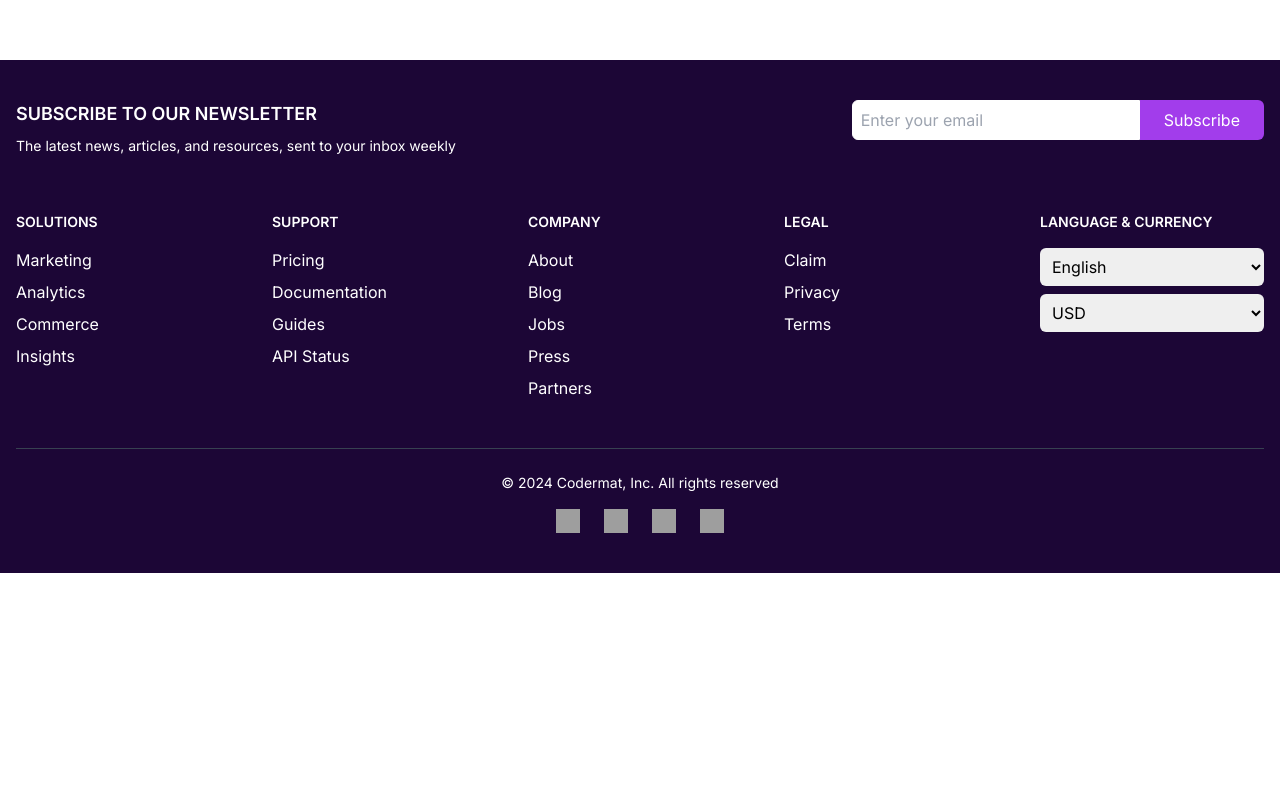
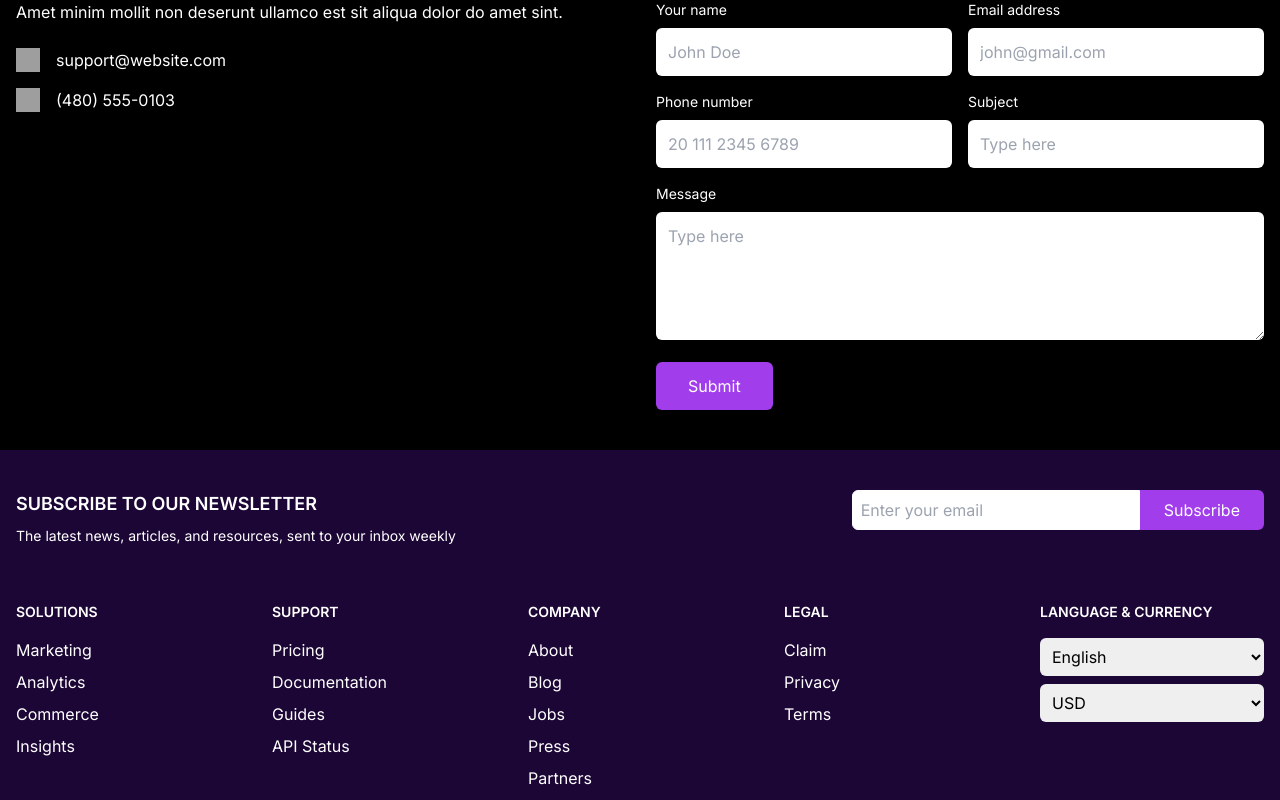
Before and after one commit to codermat03/codermat_app, a Next.js app: page / in a window 1280 px wide. Shown: the part 740-1540 px from the top of the page. Before the commit the page ends 1313 px from the top, so only its background shows below. Built offline with nearby package versions, Linux system fonts and the light colour scheme; grey boxes are pictures that could not be loaded.

Commit message:
contact form feature added

```diff
--- /dev/null
+++ b/src/app/components/contact-form/contact-form.tsx
@@ -0,0 +1,98 @@
+import React from "react";
+
+const ContactForm = () => {
+  return (
+    <section className="bg-black text-white py-10">
+      <div className=" mx-auto max-w-7xl px-4 grid md:grid-cols-2 gap-8">
+        {/* Contact Info Section */}
+        <div>
+          <h3 className="text-2xl font-semibold mb-4">Contact Info</h3>
+          <p className="mb-6">
+            Amet minim mollit non deserunt ullamco est sit aliqua dolor do amet
+            sint.
+          </p>
+          <div className="flex items-center mb-4">
+            <img
+              src="/icons/email.svg"
+              alt="Email Icon"
+              className="w-6 h-6 mr-4"
+            />
+            <a href="mailto:support@website.com" className="text-white">
+              support@website.com
+            </a>
+          </div>
+          <div className="flex items-center">
+            <img
+              src="/icons/phone.svg"
+              alt="Phone Icon"
+              className="w-6 h-6 mr-4"
+            />
+            <a href="tel:+14805550103" className="text-white">
+              (480) 555-0103
+            </a>
+          </div>
+        </div>
+
+        {/* Contact Form Section */}
+        <div>
+          <h3 className="text-2xl font-semibold mb-4">Send us a message</h3>
+          <form className="grid gap-4">
+            <div className="grid grid-cols-2 gap-4">
+              <div>
+                <label className="block text-sm mb-2">Your name</label>
+                <input
+                  type="text"
+                  placeholder="John Doe"
+                  className="w-full p-3 rounded-md text-black focus:outline-none"
+                />
+              </div>
+              <div>
+                <label className="block text-sm mb-2">Email address</label>
+                <input
+                  type="email"
+                  placeholder="john@gmail.com"
+                  className="w-full p-3 rounded-md text-black focus:outline-none"
+                />
+              </div>
+            </div>
+            <div className="grid grid-cols-2 gap-4">
+              <div>
+                <label className="block text-sm mb-2">Phone number</label>
+                <input
+                  type="text"
+                  placeholder="20 111 2345 6789"
+                  className="w-full p-3 rounded-md text-black focus:outline-none"
+                />
+              </div>
+              <div>
+                <label className="block text-sm mb-2">Subject</label>
+                <input
+                  type="text"
+                  placeholder="Type here"
+                  className="w-full p-3 rounded-md text-black focus:outline-none"
+                />
+              </div>
+            </div>
+            <div>
+              <label className="block text-sm mb-2">Message</label>
+              <textarea
+                placeholder="Type here"
+                className="w-full p-3 rounded-md text-black focus:outline-none h-32"
+              ></textarea>
+            </div>
+            <div>
+              <button
+                type="submit"
+                className="bg-[#a23deb] text-white p-3 rounded-md w-full md:w-auto px-8"
+              >
+                Submit
+              </button>
+            </div>
+          </form>
+        </div>
+      </div>
+    </section>
+  );
+};
+
+export default ContactForm;
--- a/src/app/components/shared/footer/footer.tsx
+++ b/src/app/components/shared/footer/footer.tsx
@@ -4,7 +4,7 @@ const Footer = () => {
   return (
     <footer className="bg-[#1c0636] text-white py-10">
       <div className="max-w-7xl mx-auto px-4">
-        <div className=" mb-10 flex justify-between">
+        <div className="mb-10 flex justify-between">
           <div>
             <h3 className="text-lg font-semibold">
               SUBSCRIBE TO OUR NEWSLETTER
@@ -30,45 +30,69 @@ const Footer = () => {
           <div>
             <h4 className="text-sm font-semibold mb-4">SOLUTIONS</h4>
             <ul>
-              {["Marketing", "Analytics", "Commerce", "Insights"].map(
-                (item) => (
-                  <li key={item} className="mb-2">
-                    {item}
+              <li className="mb-2">
+                <a href="/marketing">Marketing</a>
               </li>
-                )
-              )}
+              <li className="mb-2">
+                <a href="/analytics">Analytics</a>
+              </li>
+              <li className="mb-2">
+                <a href="/commerce">Commerce</a>
+              </li>
+              <li className="mb-2">
+                <a href="/insights">Insights</a>
+              </li>
             </ul>
           </div>
           <div>
             <h4 className="text-sm font-semibold mb-4">SUPPORT</h4>
             <ul>
-              {["Pricing", "Documentation", "Guides", "API Status"].map(
-                (item) => (
-                  <li key={item} className="mb-2">
-                    {item}
+              <li className="mb-2">
+                <a href="/pricing">Pricing</a>
               </li>
-                )
-              )}
+              <li className="mb-2">
+                <a href="/documentation">Documentation</a>
+              </li>
+              <li className="mb-2">
+                <a href="/guides">Guides</a>
+              </li>
+              <li className="mb-2">
+                <a href="/api-status">API Status</a>
+              </li>
             </ul>
           </div>
           <div>
             <h4 className="text-sm font-semibold mb-4">COMPANY</h4>
             <ul>
-              {["About", "Blog", "Jobs", "Press", "Partners"].map((item) => (
-                <li key={item} className="mb-2">
-                  {item}
+              <li className="mb-2">
+                <a href="/about">About</a>
               </li>
-              ))}
+              <li className="mb-2">
+                <a href="/blog">Blog</a>
+              </li>
+              <li className="mb-2">
+                <a href="/jobs">Jobs</a>
+              </li>
+              <li className="mb-2">
+                <a href="/press">Press</a>
+              </li>
+              <li className="mb-2">
+                <a href="/partners">Partners</a>
+              </li>
             </ul>
           </div>
           <div>
             <h4 className="text-sm font-semibold mb-4">LEGAL</h4>
             <ul>
-              {["Claim", "Privacy", "Terms"].map((item) => (
-                <li key={item} className="mb-2">
-                  {item}
+              <li className="mb-2">
+                <a href="/claim">Claim</a>
               </li>
-              ))}
+              <li className="mb-2">
+                <a href="/privacy">Privacy</a>
+              </li>
+              <li className="mb-2">
+                <a href="/terms">Terms</a>
+              </li>
             </ul>
           </div>
           <div>
@@ -89,14 +113,26 @@ const Footer = () => {
         <div className="mt-10 text-center border-t border-gray-700 pt-6">
           <p className="text-sm">© 2024 Codermat, Inc. All rights reserved</p>
           <div className="mt-4 flex justify-center space-x-6">
-            {["facebook", "twitter", "instagram", "github"].map((platform) => (
             <a
-                key={platform}
-                href="#"
+              href="https://facebook.com"
               className="w-6 h-6 bg-cover"
-                style={{ backgroundImage: `url('/icons/${platform}.svg')` }}
+              style={{ backgroundImage: `url('/icons/facebook.svg')` }}
             ></a>
-            ))}
+            <a
+              href="https://twitter.com"
+              className="w-6 h-6 bg-cover"
+              style={{ backgroundImage: `url('/icons/twitter.svg')` }}
+            ></a>
+            <a
+              href="https://instagram.com"
+              className="w-6 h-6 bg-cover"
+              style={{ backgroundImage: `url('/icons/instagram.svg')` }}
+            ></a>
+            <a
+              href="https://github.com"
+              className="w-6 h-6 bg-cover"
+              style={{ backgroundImage: `url('/icons/github.svg')` }}
+            ></a>
           </div>
         </div>
       </div>
--- a/src/app/page.tsx
+++ b/src/app/page.tsx
@@ -1,9 +1,18 @@
 import Image from "next/image";
+import ContactForm from "./components/contact-form/contact-form";
 
 export default function Home() {
   return (
-    <main className="flex min-h-screen flex-col items-center justify-between p-24">
-      <h1 className="text-7xl font-bold ">Welcome to CoderMat world</h1>
-    </main>
+    <>
+      <h1 className="text-7xl font-bold text-black mt-20 text-center">
+        Welcome to CoderMat world
+      </h1>
+
+      <main className="mt-[500px]">
+        <section className="text-black">
+          <ContactForm></ContactForm>
+        </section>
+      </main>
+    </>
   );
 }
```
Lines whose indentation alone changed are shown as unchanged.
